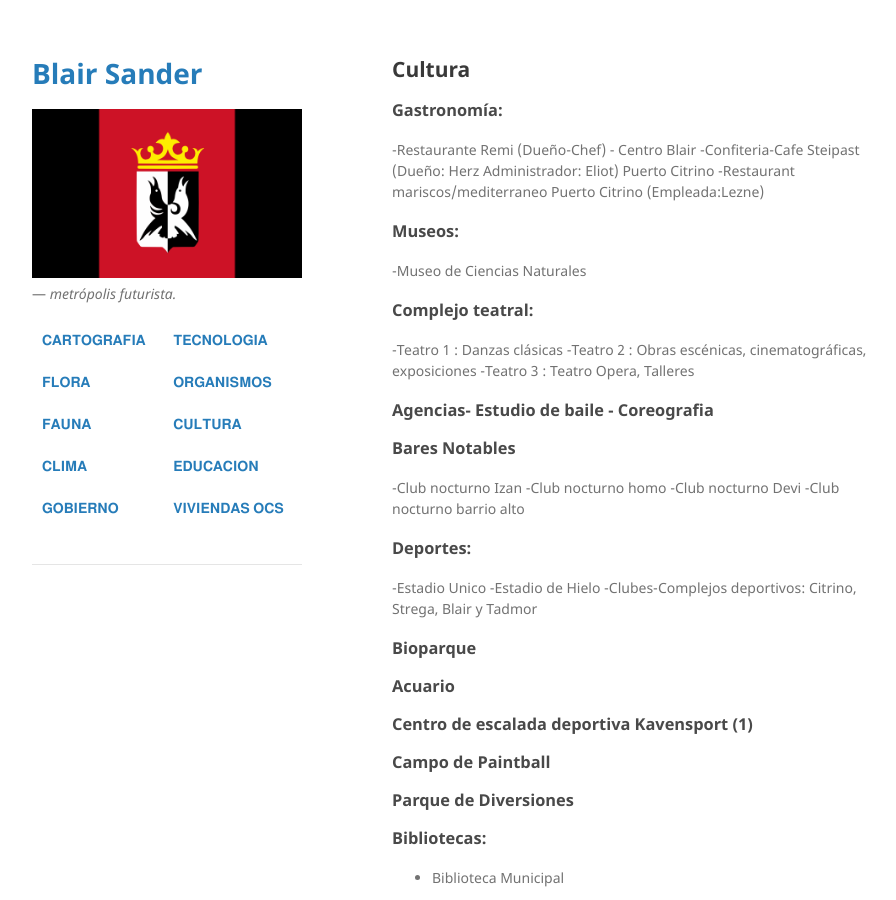
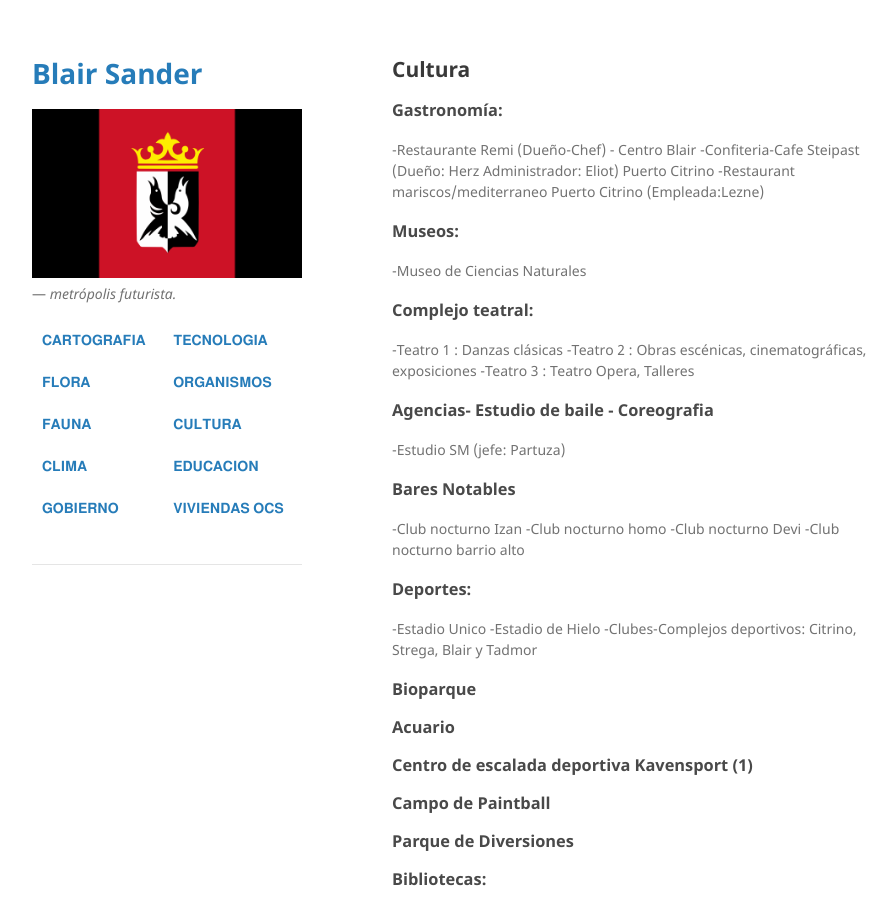
Before and after one commit to BlairSander/ciudad, a Jekyll site: the page built from cultura.md, in a window 1280 px wide and 900 px high. Shown: the whole window, without its empty margins (178-1074 px from the left). Built offline with Jekyll 4.4.1, drawn with Linux system fonts in a browser that asks for light colours.

Commit message:
Update cultura.md

```diff
--- a/cultura.md
+++ b/cultura.md
@@ -18,6 +18,7 @@ layout: default
 -Teatro 3 : Teatro Opera, Talleres
 
 <h3> Agencias- Estudio de baile - Coreografia</h3>
+-Estudio SM (jefe: Partuza)
 
 <h3>Bares Notables</h3>
 -Club nocturno Izan
```
